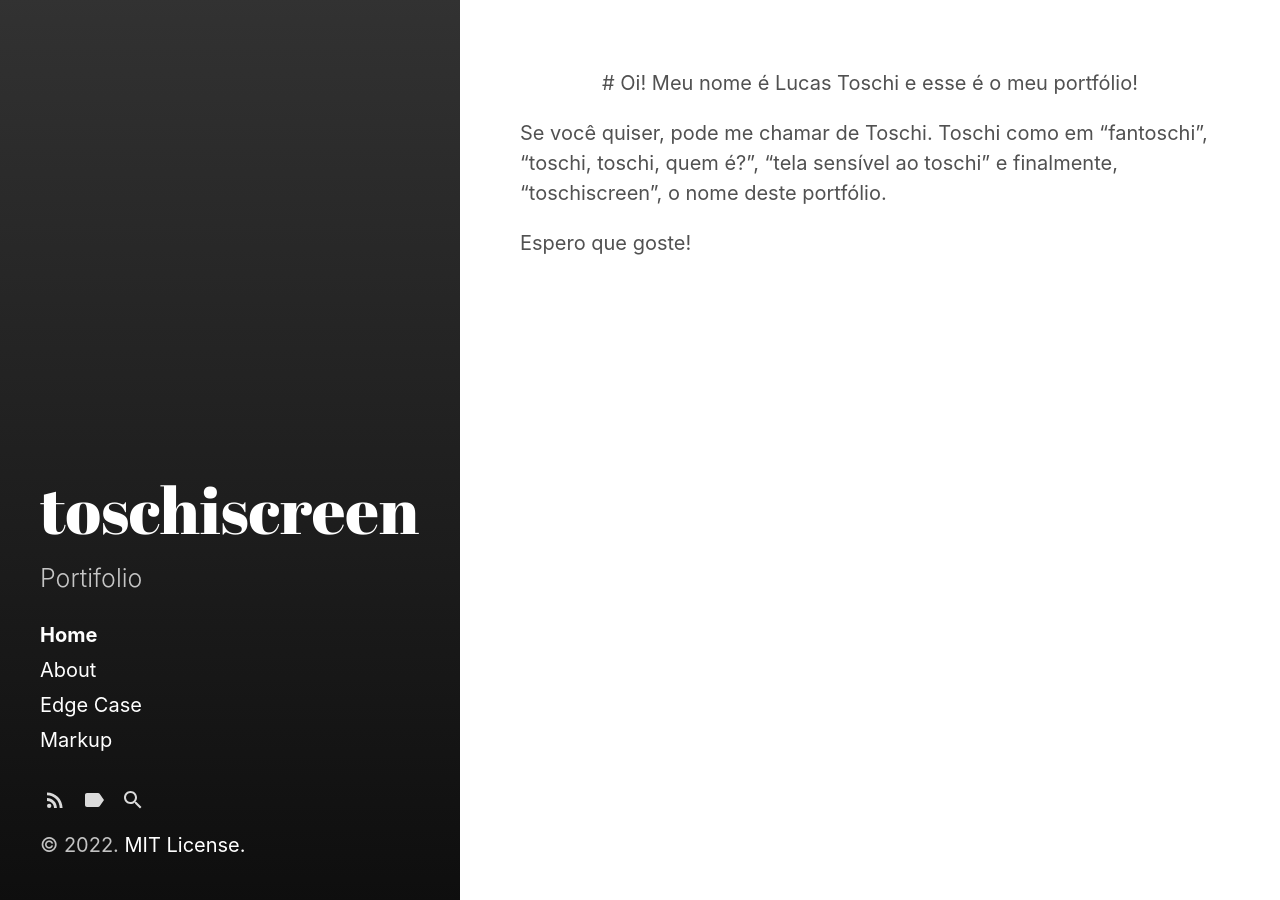
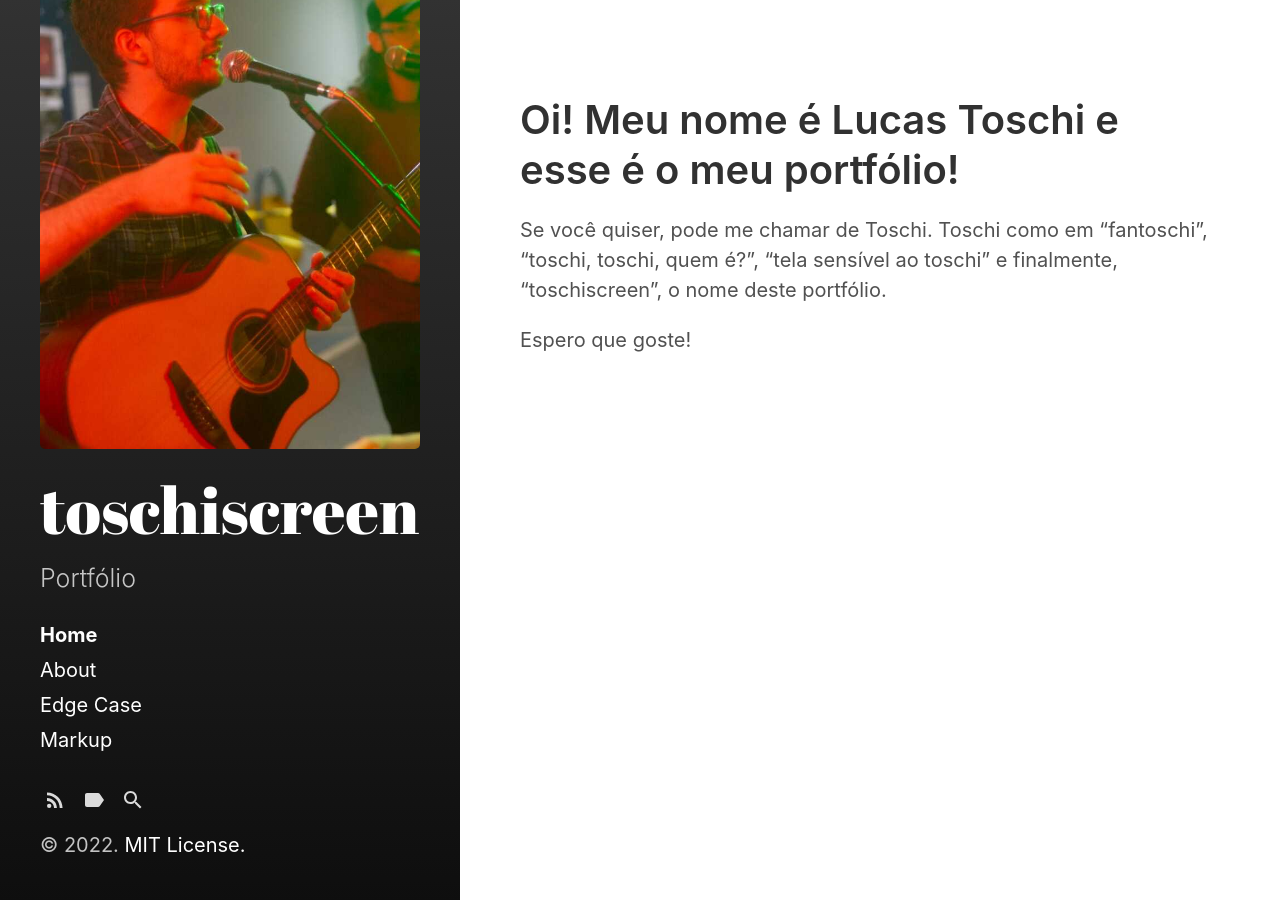
Before and after one commit to toschilt/toschilt.github.io, a Jekyll site: the page built from docs/index.html, in a window 1280 px wide. Built offline with Jekyll 4.4.1, drawn with Linux system fonts in a browser that asks for light colours; the list of posts is cut into pages by our own code.

Commit message:
Inserting image in side bar and adjusting some margin details

```diff
--- a/docs/_config.yml
+++ b/docs/_config.yml
@@ -4,8 +4,8 @@ highlighter:      rouge
 
 # Setup
 title:            toschiscreen                   #Changes the site's name in side bar and in the page's title
-# tagline:          'Tela sensível ao Toschi'   #Description in the page's title
-description:      'Portifolio'                  #Description in the side bar.
+# tagline:        'Tela sensível ao Toschi '   #Description in the page's title
+description:      'Portfólio'                    #Description in the side bar.
 
 # author:
 #   name:           'Andrew Fong'
--- a/docs/_includes/sidebar.html
+++ b/docs/_includes/sidebar.html
@@ -1,5 +1,6 @@
 <div id="sidebar">
   <header>
+    <img src="/assets/images/toschi.jpeg" alt="">
     <{% if page.layout == "index" %}h1{% else %}div{% endif %} class="site-title">
       <a href="{{ "/" | relative_url }}">
         {% unless page.url == "/" %}
--- /dev/null
+++ b/docs/index.html
@@ -0,0 +1,10 @@
+---
+layout: index
+title: Home
+---
+
+<p style="text-align: center;"><h1>Oi! Meu nome é Lucas Toschi e esse é o meu portfólio!</h1> </p>
+
+<p>Se você quiser, pode me chamar de Toschi. Toschi como em “fantoschi”, “toschi, toschi, quem é?”, “tela sensível ao toschi” e finalmente, “toschiscreen”, o nome deste portfólio.</p>
+
+<p>Espero que goste!</p>
--- a/docs/index.md
+++ /dev/null
@@ -1,10 +0,0 @@
----
-layout: index
-title: Home
----
-
-<p style="text-align: center;"># Oi! Meu nome é Lucas Toschi e esse é o meu portfólio!</p>
-
-Se você quiser, pode me chamar de Toschi. Toschi como em “fantoschi”, “toschi, toschi, quem é?”, “tela sensível ao toschi” e finalmente, “toschiscreen”, o nome deste portfólio.
-
-Espero que goste!
```
Also changed, not shown: docs/assets/images/toschi.jpeg (added).
